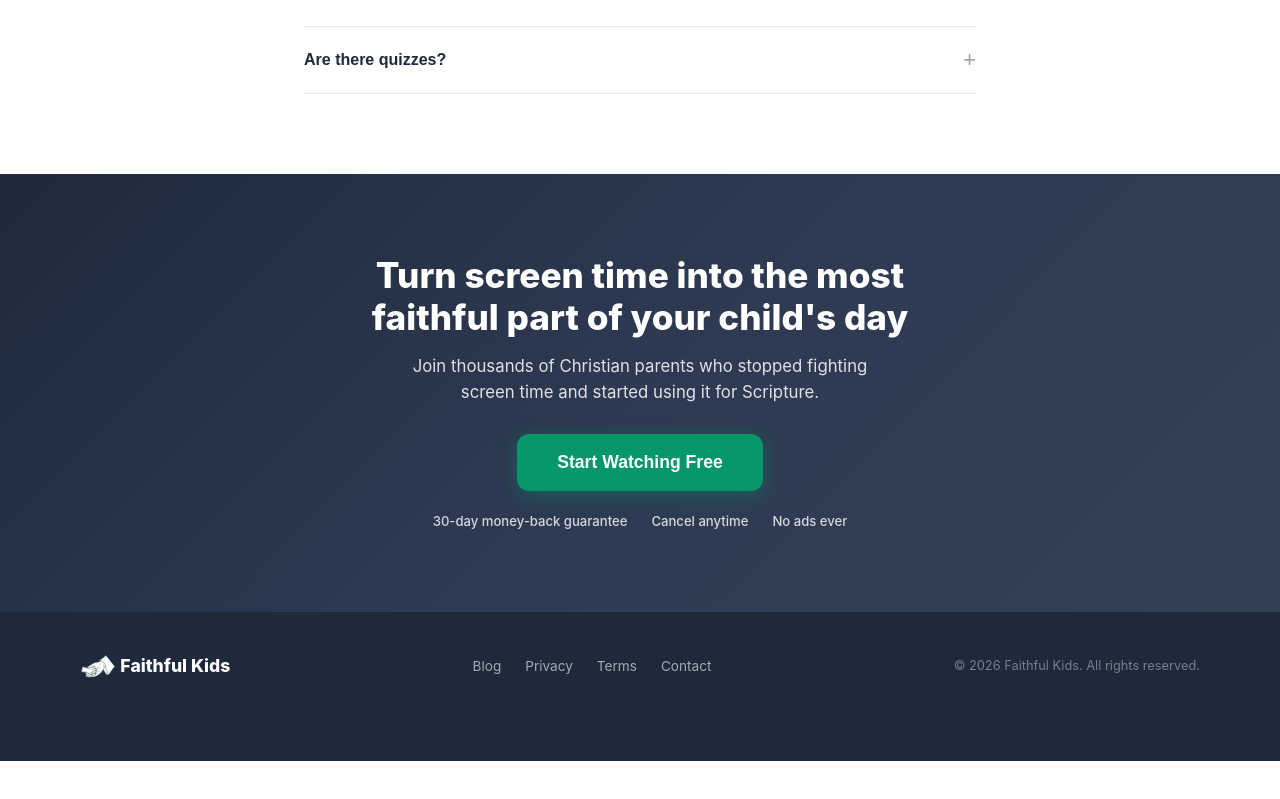
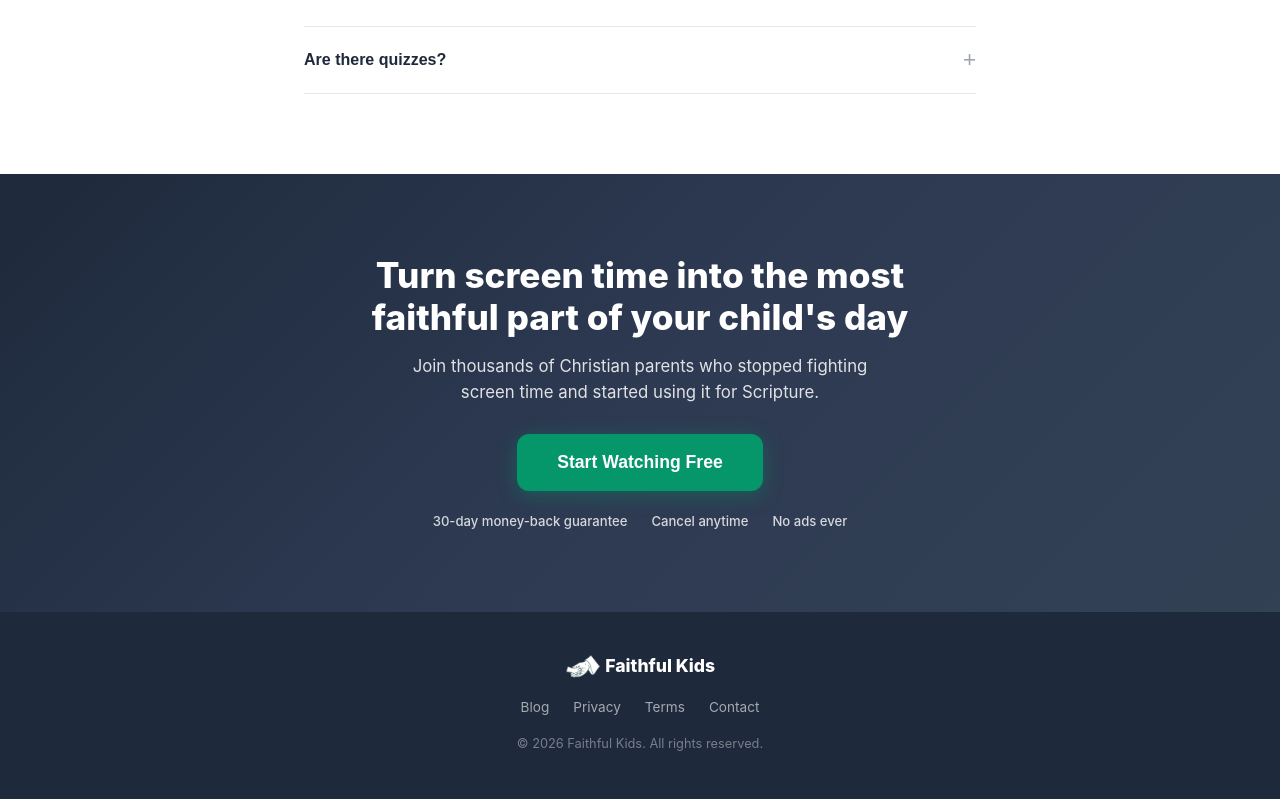
Before and after one commit to dcclxxviicas-Jesus/faithful-kids-landing-page, a Next.js app: page / in a window 1280 px wide. Shown: the part 9058-9857 px from the top of the page. Before the commit the page ends 9819 px from the top, so only its background shows below. Built offline with nearby package versions, Linux system fonts and the light colour scheme; no server answers.

Commit message:
Center footer layout (stack vertically, centered)

```diff
--- a/app/globals.css
+++ b/app/globals.css
@@ -1211,8 +1211,10 @@ body {
   max-width: var(--max-width);
   margin: 0 auto;
   display: flex;
-  align-items: center;
-  justify-content: space-between;
+  flex-direction: column;
+  align-items: center;
+  gap: 16px;
+  text-align: center;
 }
 .footer-logo { font-size: 1.1rem; font-weight: 800; display: flex; align-items: center; gap: 4px; }
 .footer-logo .nav-logo-img { height: 24px; }
```
